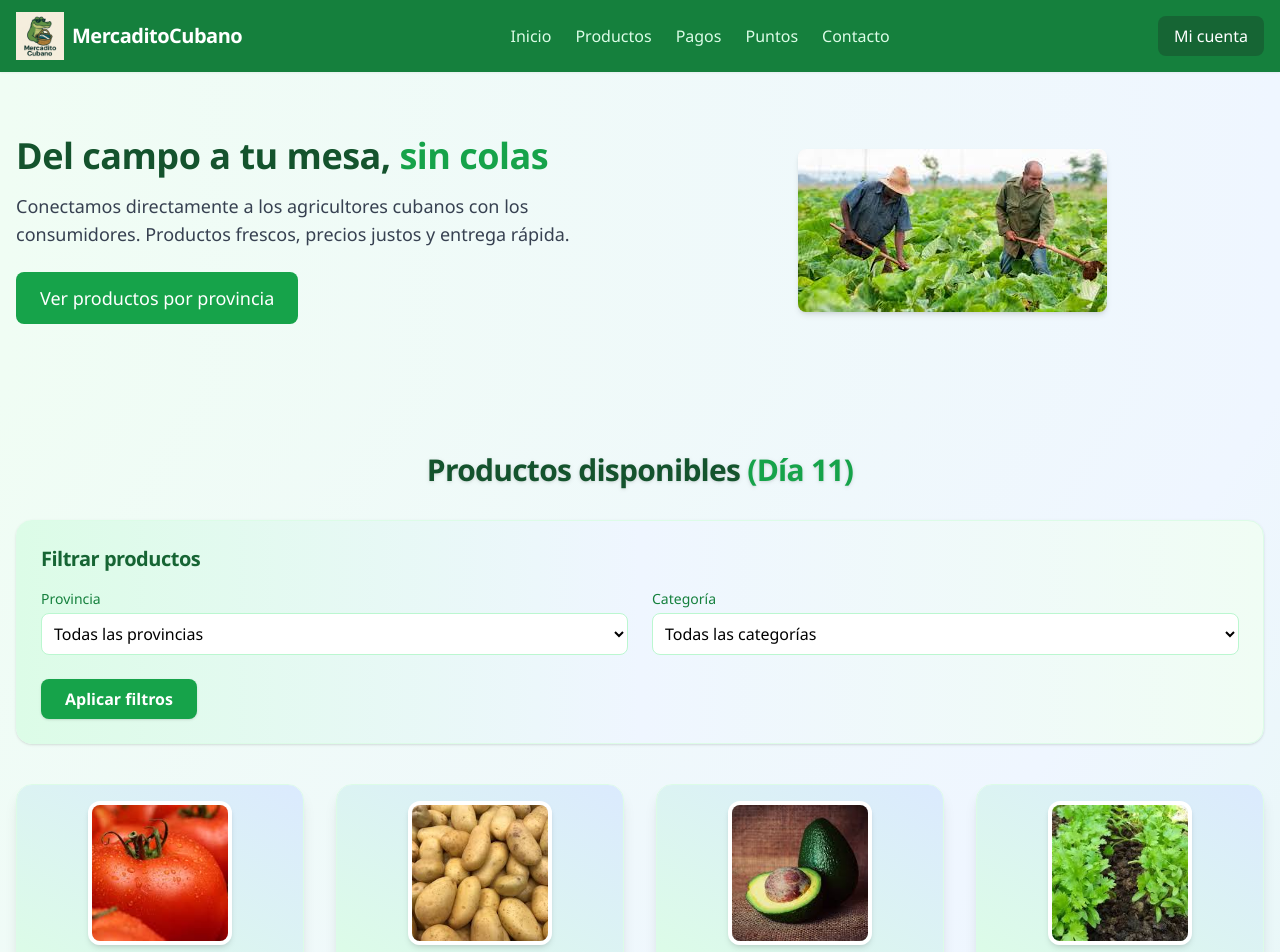
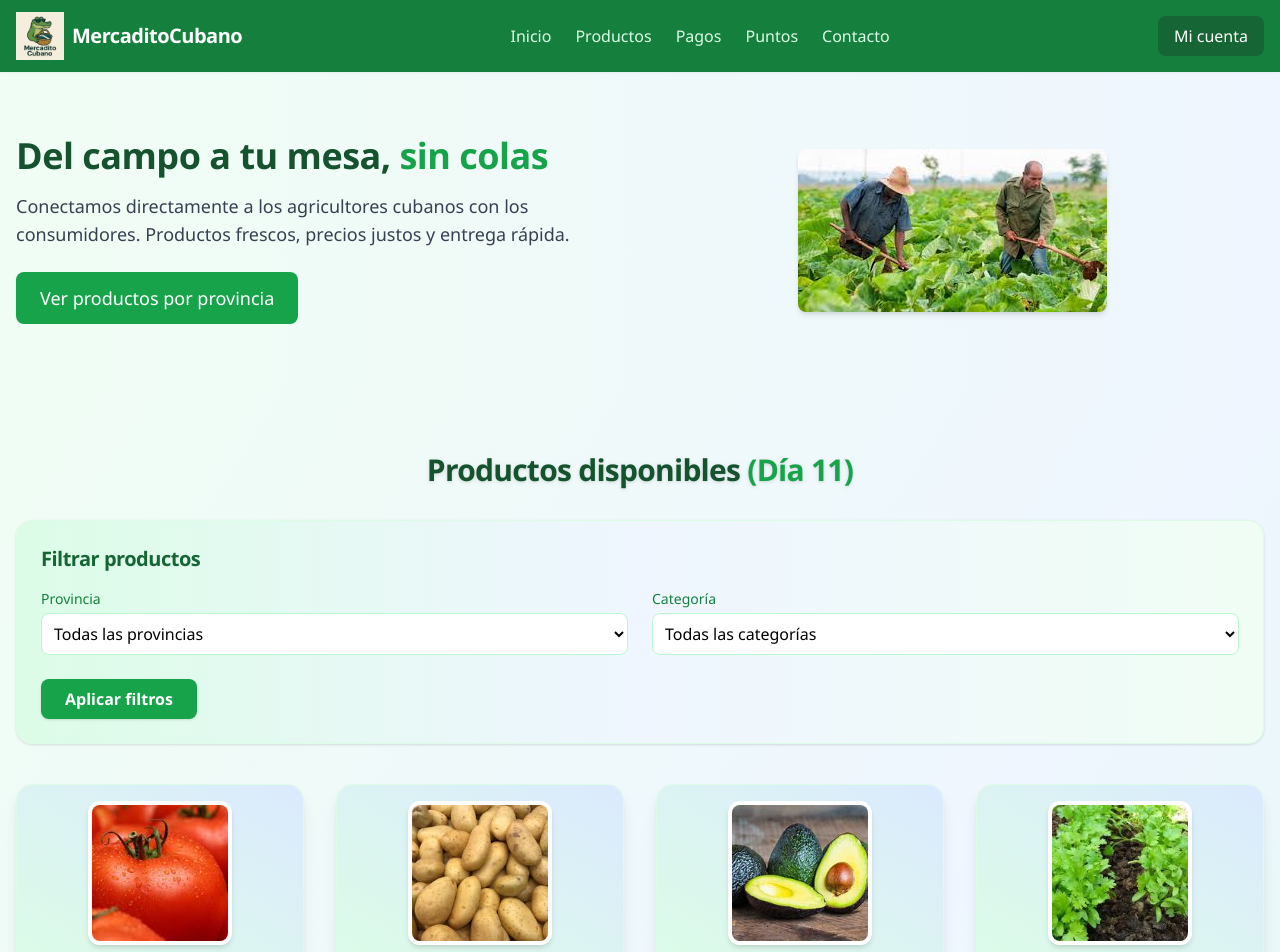
Before and after one commit to OMG-03/MercaditoCubano, a React (Create React App) app: page / in a window 1280 px wide. Shown: the top 952 px of the page. Built offline with nearby package versions, Linux system fonts and the light colour scheme.

Commit message:
Correcciones Menores

```diff
--- a/src/mock/products.js
+++ b/src/mock/products.js
@@ -27,7 +27,7 @@ export const products = [
     name: 'Aguacate',
     category: 'Frutas',
     price: '30',
-    image: 'imagenes/aguacate.jpg',
+    image: 'imagenes/aguac.jpg',
     farmer: 'Familia Hernández',
     province: 'Mayabeque',
     available: 8,
```
Also changed, not shown: public/imagenes/Aguacate.jpg (deleted), public/imagenes/aguac.jpg (added).
